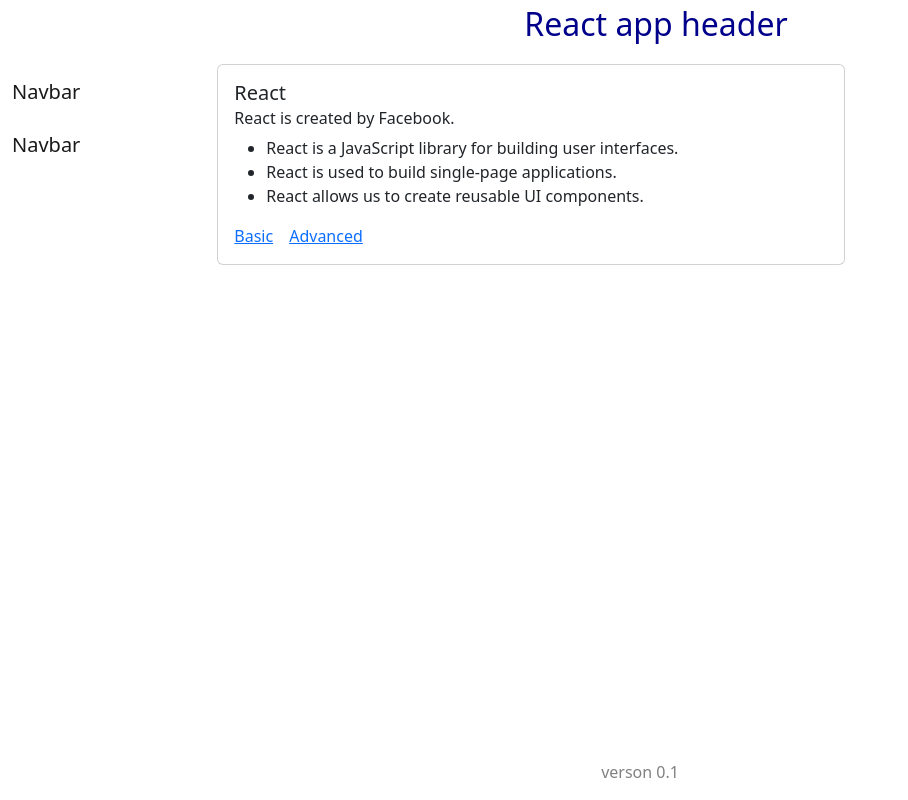
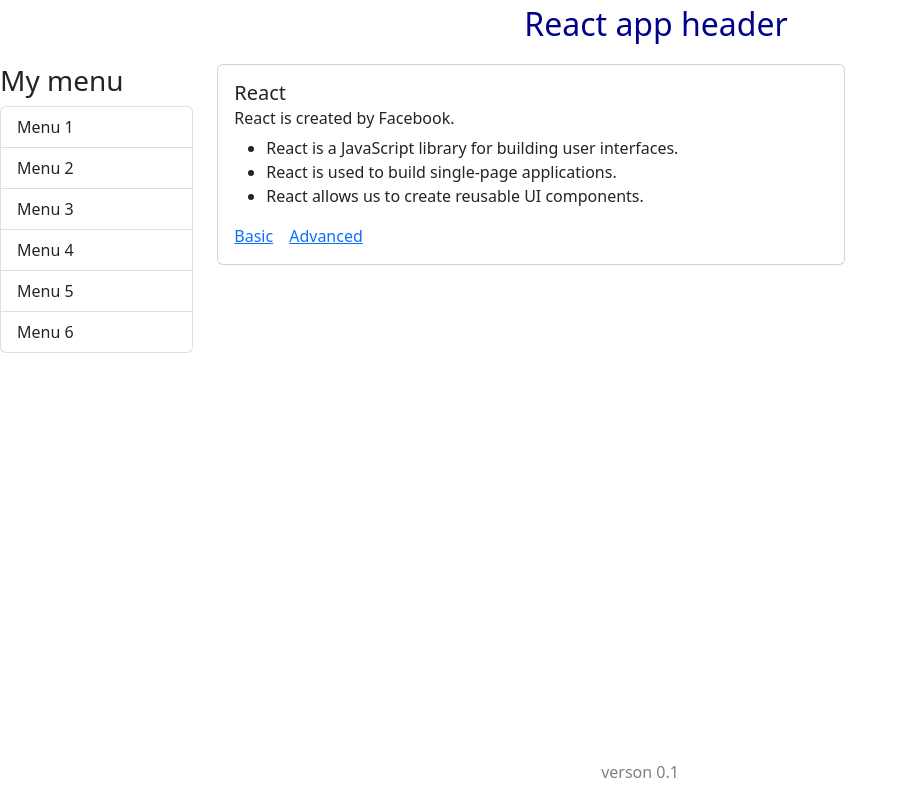
Before and after one commit to chaitrashenoy16/samplereactapp, a React (Vite) app: page / in a window 1280 px wide. Shown: the top 800 px of the page, without its empty margins (0-908 px from the left). Built offline with nearby package versions, Linux system fonts and the light colour scheme.

Commit message:
added dynamic values to nav bar

```diff
--- a/src/App.tsx
+++ b/src/App.tsx
@@ -1,5 +1,4 @@
 import "./App.css";
-import ListGroup from "./Component/ListGroup";
 import Navbar from "./Component/Navbar";
 import Customheader from "./Component/Customheader/Customheader";
 import Customfooter from "./Component/Customefooter/Customfooter";
@@ -16,8 +15,7 @@
         <div className="col-6">
           <Customcontent />
         </div>
-        <div className="col-4">
-        </div>
+        <div className="col-4"></div>
       </div>
       <Customfooter />
     </>
--- a/src/Component/Navbar.tsx
+++ b/src/Component/Navbar.tsx
@@ -1,20 +1,21 @@
-import { Fragment } from "react";
-
+import { MouseEvent } from "react";
 function Navbar() {
+  let menuLists = ["Menu 1", "Menu 2", "Menu 3", "Menu 4", "Menu 5", "Menu 6"];
+  // menuLists = [];
+  const handleClick = (event: MouseEvent) =>
+    console.log(event.target.textContent);
   return (
-    <Fragment>
-<nav className="navbar bg-body-tertiary">
-  <div className="container-fluid">
-    <a className="navbar-brand" href="#">Navbar</a>
-  </div>
-</nav>
-
-<nav className="navbar bg-body-tertiary">
-  <div className="container-fluid">
-    <span className="navbar-brand mb-0 h1">Navbar</span>
-  </div>
-</nav>
-    </Fragment>
+    <>
+      <h3>My menu</h3>
+      {menuLists.length === 0 && <p>no menu found</p>}
+      <ul className="list-group">
+        {menuLists.map((menu) => (
+          <li className="list-group-item" key={menu} onClick={handleClick}>
+            {menu}
+          </li>
+        ))}
+      </ul>
+    </>
   );
 }
 
```
Also changed, not shown: src/Component/ListGroups.tsx (added, +45 -0 lines), src/main.tsx (+6 -6 lines).
